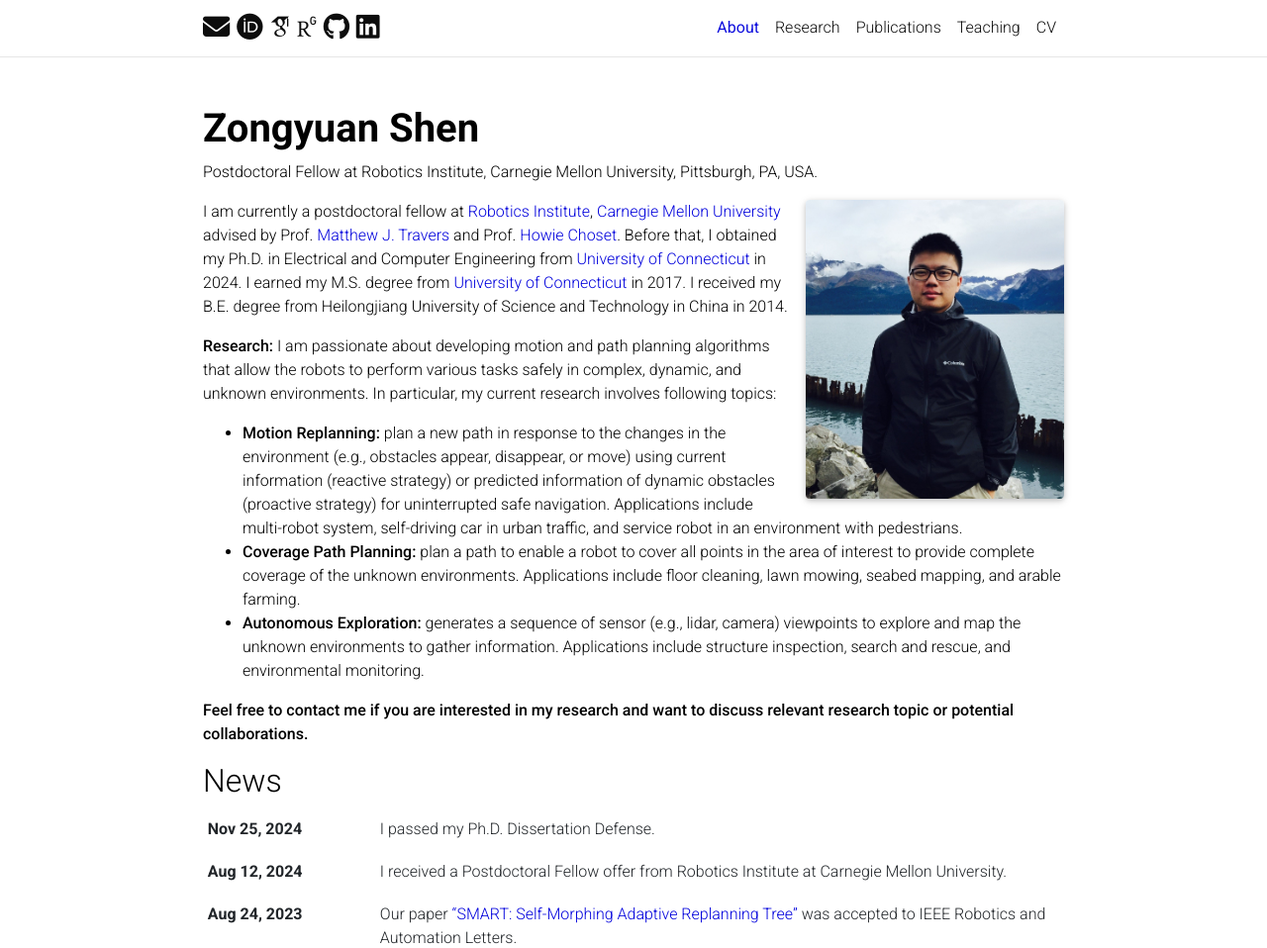
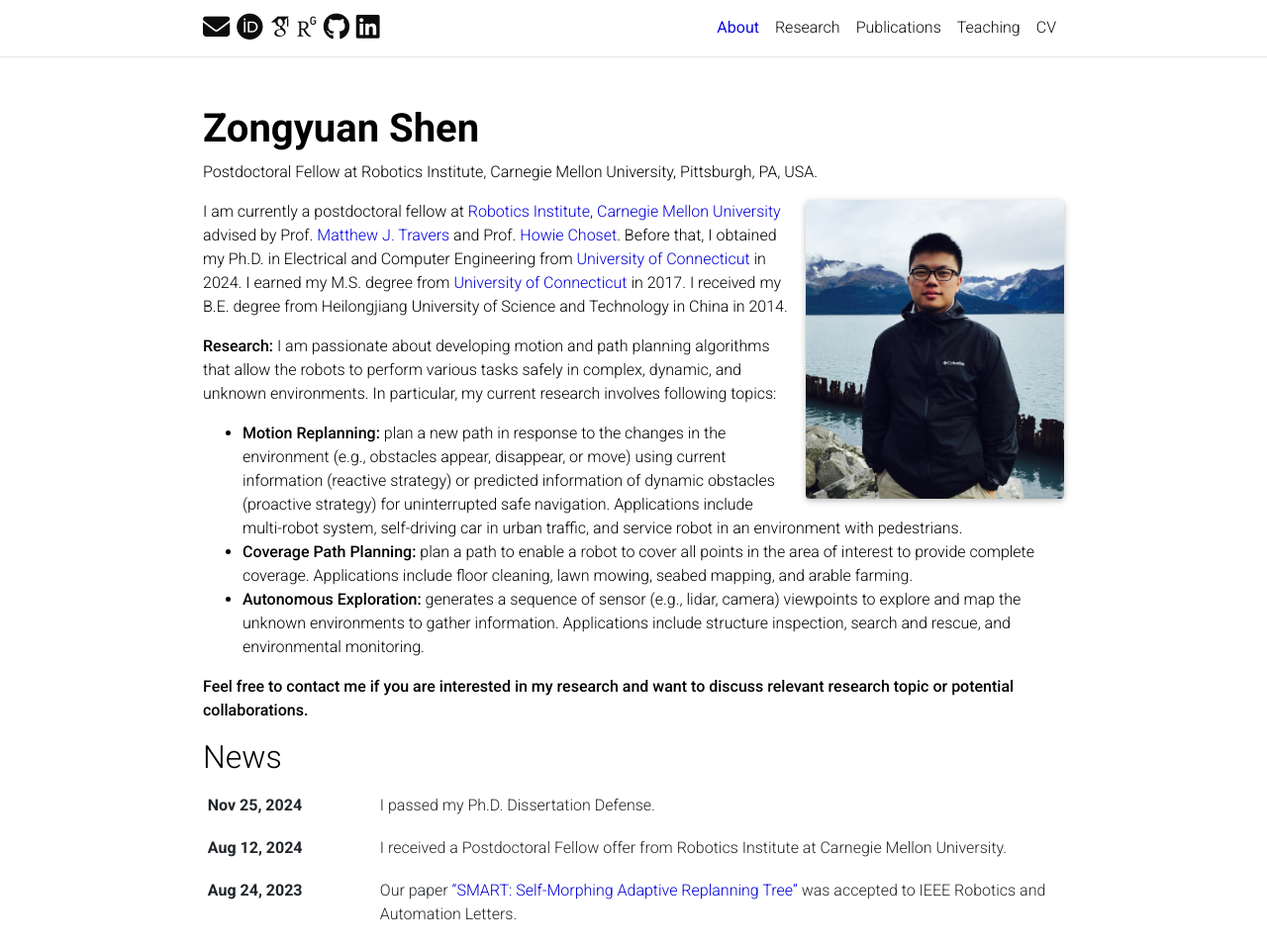
Before and after one commit to ZongyuanShen/ZongyuanShen.github.io, a Jekyll site: the page built from _pages/about.md, in a window 1280 px wide and 1172 px high, cut to the strip 0-958 px from the top of the window. Shown: the whole strip at 99% size. Built offline with Jekyll 4.4.1, drawn with Linux system fonts in a browser that asks for light colours; full-size pictures stand in for the smaller copies a plugin makes; some web fonts are replaced; comment, search, counter and statistics services are not loaded; a style sheet for code colours, icons or effects is not loaded.

Commit message:
Update about.md

```diff
--- a/_pages/about.md
+++ b/_pages/about.md
@@ -21,7 +21,7 @@
 **Research:** I am passionate about developing motion and path planning algorithms that allow the robots to perform various tasks safely in complex, dynamic, and unknown environments. In particular, my current research involves following topics:
 
 - **Motion Replanning:** plan a new path in response to the changes in the environment (e.g., obstacles appear, disappear, or move) using current information (reactive strategy) or predicted information of dynamic obstacles (proactive strategy) for uninterrupted safe navigation. Applications include multi-robot system, self-driving car in urban traffic, and service robot in an environment with pedestrians.
-- **Coverage Path Planning:** plan a path to enable a robot to cover all points in the area of interest to provide complete coverage of the unknown environments. Applications include floor cleaning, lawn mowing, seabed mapping, and arable farming.
+- **Coverage Path Planning:** plan a path to enable a robot to cover all points in the area of interest to provide complete coverage. Applications include floor cleaning, lawn mowing, seabed mapping, and arable farming.
 - **Autonomous Exploration:** generates a sequence of sensor (e.g., lidar, camera) viewpoints to explore and map the unknown environments to gather information. Applications include structure inspection, search and rescue, and environmental monitoring.
 
 **Feel free to contact me if you are interested in my research and want to discuss relevant research topic or potential collaborations.**
```
